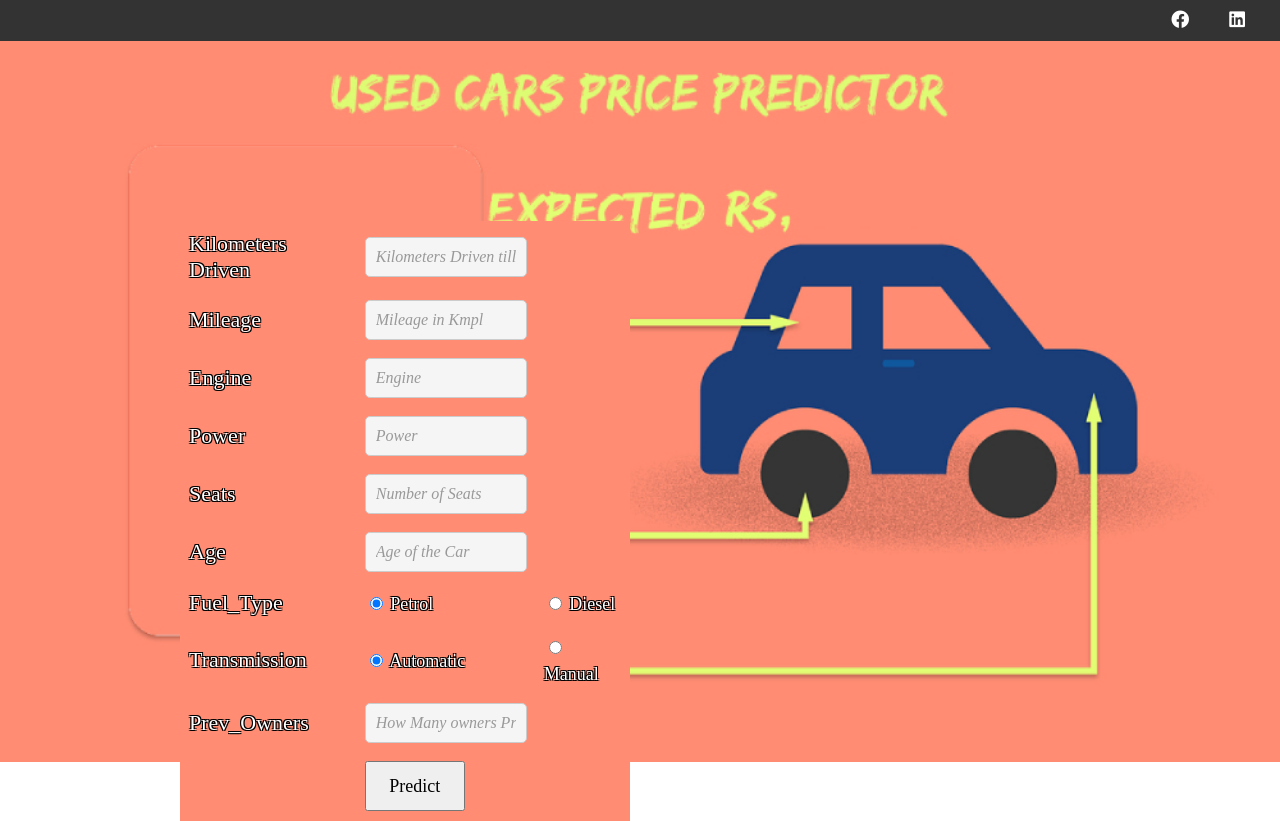
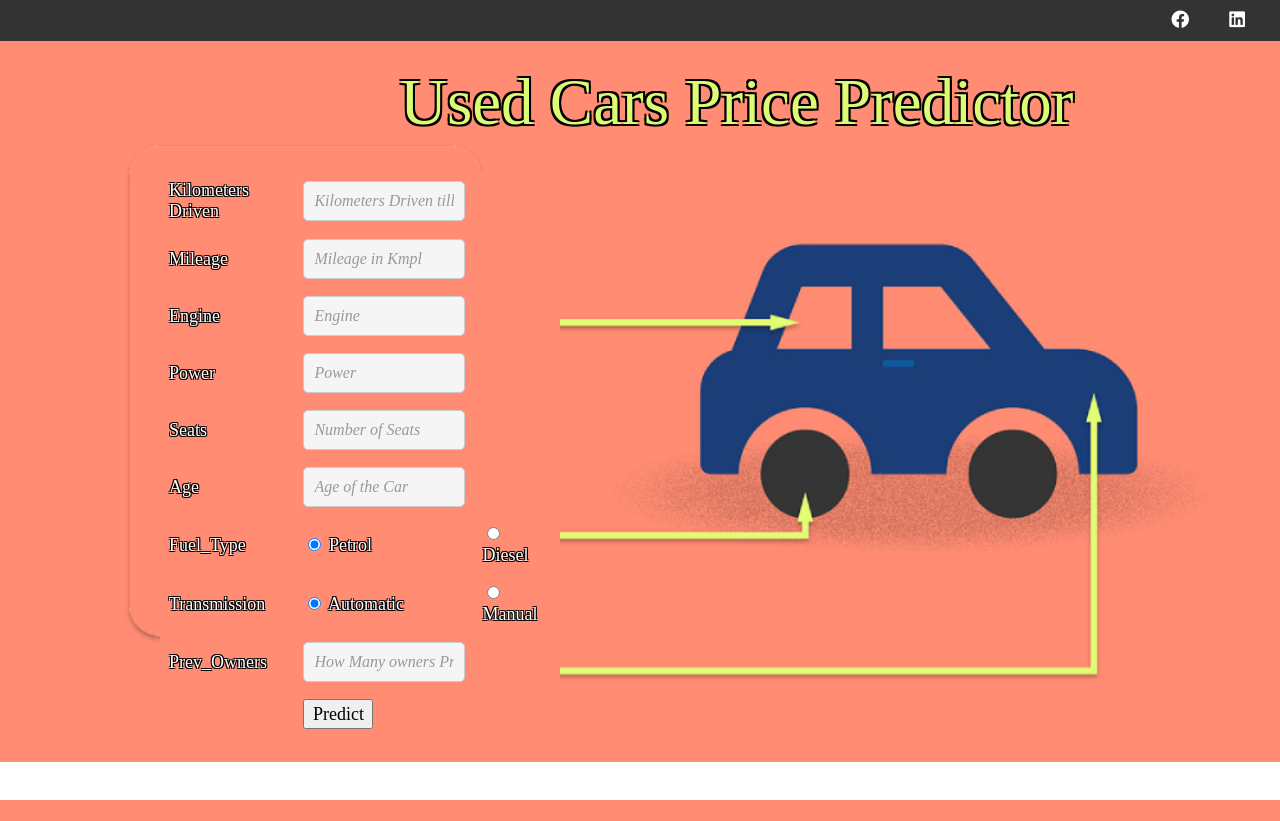
Before and after one commit to Jeeva619/usedCarsPricePredictor, a Flask app: page / in a window 1280 px wide. After the commit the page ends 800 px from the top, so only its background shows below. Run offline with Flask 3, Linux system fonts and the light colour scheme; parts of the project's set-up code (start-up, migrations or seed data) failed here and were passed over.

Commit message:
updated Version

```diff
--- a/app.py
+++ b/app.py
@@ -2,10 +2,12 @@
 from flask import Flask,request,app,jsonify,url_for,render_template
 import numpy as np
 import pandas as pd
+from sklearn.tree import DecisionTreeRegressor
 
 app = Flask(__name__,static_url_path="/static")
 
 model = pickle.load(open('UsedCarPricePredictor.pkl','rb'))
+#model = DecisionTreeRegressor(random_state=42,monotonic_cst = [1, -1, 1])
 
 @app.route('/')
 
@@ -60,7 +62,7 @@
     output =  model.predict(newdata)
     print(output[0])
     #return jsonify("Expected amount would be  "+str(output[0])+"  lakhs")
-    return render_template("home.html",prediction_text = str(output[0])+" lakhs")
+    return render_template("home.html",prediction_text = "Expected RS,"+str(output[0])+" lakhs")
 @app.route('/predict_PostMan',methods = ['POST'])
 def predict_PostMan():
     data = request.json['data']
--- a/requirements.txt
+++ b/requirements.txt
@@ -1,5 +1,5 @@
 Flask
-scikit-learn
+scikit-learn==1.3.0
 pandas
 numpy
 matplotlib
--- a/templates/home.html
+++ b/templates/home.html
@@ -4,7 +4,7 @@
 <head>
     <meta charset="UTF-8">
     <meta name="viewport" content="width=device-width, initial-scale=1.0">
-    <link rel="stylesheet" href="https://cdnjs.cloudflare.com/ajax/libs/font-awesome/5.15.1/css/all.min.css">
+    <link rel="stylesheet" href="https://cdnjs.cloudflare.com/ajax/libs/font-awesome/6.0.0/css/all.min.css">
     <title>ML API</title>
 
 <style>
@@ -49,12 +49,12 @@
     }
     .center {
       position: absolute;
-      top: 180px; /* adjust the top position as needed */
-      left: 180px; /* adjust the left position as needed */
-      width: 450px; /* set the width of the table */
-      height: 600px;
+      top: 130px; /* adjust the top position as needed */
+      left: 160px; /* adjust the left position as needed */
+      width: 400px; /* set the width of the table */
+      height: 340px;
       border-collapse: collapse;
-      background-color: #ff8c73; /* set the background color with transparency */
+      background-color: #ff8c73; /* set the background color with transparency Orginal color  #ff8c73; */
       font-style:'edo_sz',;
       color: rgb(255, 255, 255);
       outline-color: #333;
@@ -63,7 +63,7 @@
       border: 1px solid #ff8c73;
       padding: 8px;
       text-align: left;
-      font-size: 22px;
+      font-size: 18px;
       text-shadow: -1px -1px 0 #000, 1px -1px 0 #000, -1px 1px 0 #000, 1px 1px 0 #000;;
     }
     .Header{
@@ -75,20 +75,27 @@
         z-index: 1;
     }
     .btn-primary{
-        height: 50px;
-        width: 100px;
+        height: 30px;
+        width: 70px;
         font-size: large;
     }
     .prediction-text {
-        top: 225px;
-        left: 1050px;
+        top: 210px;
+        left: 650px;
         position:absolute;
         font-size: 65px;
         color: #ddfb73; /* Change the color as needed */
         text-shadow: -2px -2px 0 #000, 2px -2px 0 #000, -2px 2px 0 #000, 2px 2px 0 #000;
     }
-        /* Navigation bar style */
-        .navbar {
+    .title{
+        top: 65px;
+        left: 400px;
+        position:absolute;
+        font-size: 65px;
+        color: #ddfb73; /* Change the color as needed */
+        text-shadow: -2px -2px 0 #000, 2px -2px 0 #000, -2px 2px 0 #000, 2px 2px 0 #000;
+    }
+    .navbar {
             background-color: #333;
             padding: 10px;
             color: #fff;
@@ -106,6 +113,7 @@
             text-decoration: none;
             margin-right: 15px;
         }
+
 </style>
 
 </head>
@@ -118,6 +126,7 @@
         </div>
         <!-- Add other navigation elements here -->
     </div>
+
     <div class="login">
         <img src="{{ url_for('static', filename='Latest.jpg') }}" alt="Your Image">
         <!-- Main Input For Receiving Query to our ML -->
@@ -226,6 +235,10 @@
     <div class="prediction-text" style="font-family: 'Edo SZ'">
         {{prediction_text}}
     </div>
+    <div class="title" style="font-family: 'Edo SZ'">
+    <label>
+        Used Cars Price Predictor</label>
+    </div>
 
 </body>
 
```
Also changed, not shown: static/Latest.jpg, static/Latestdss.jpg (added).
